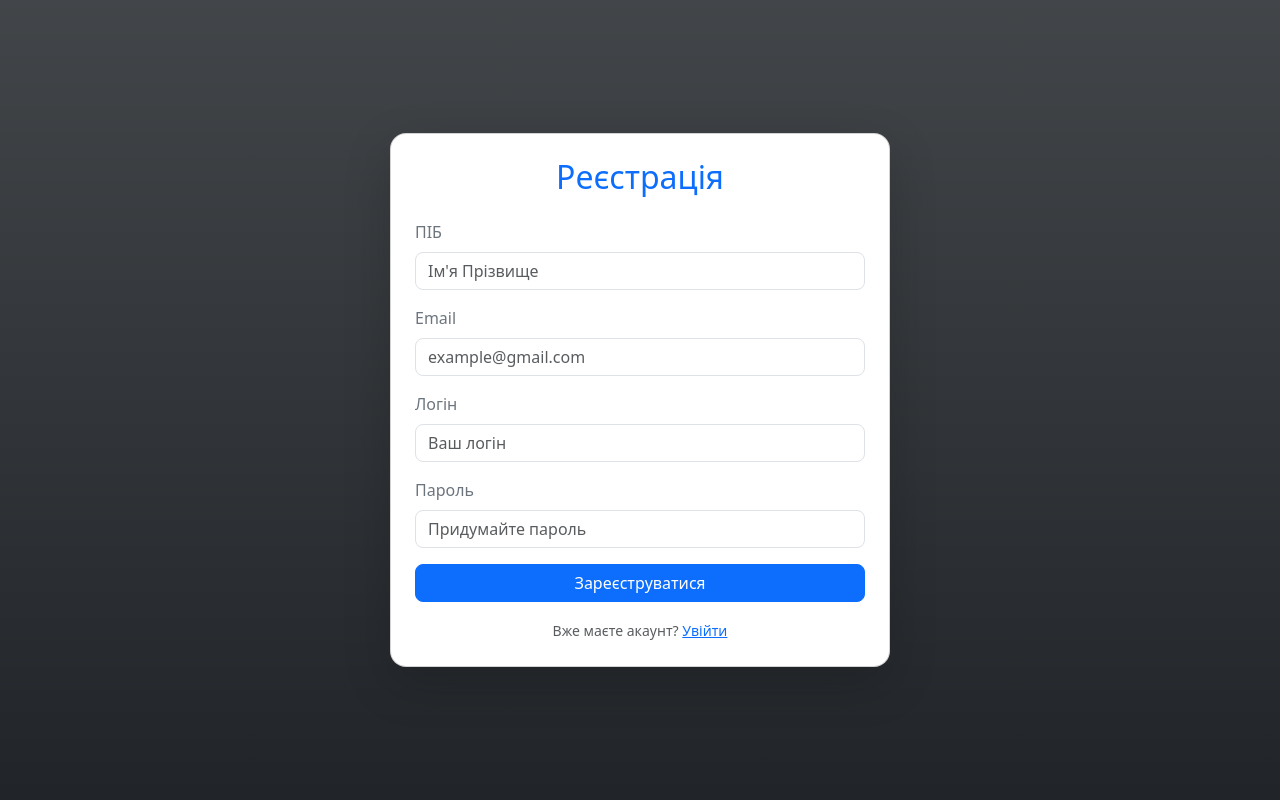
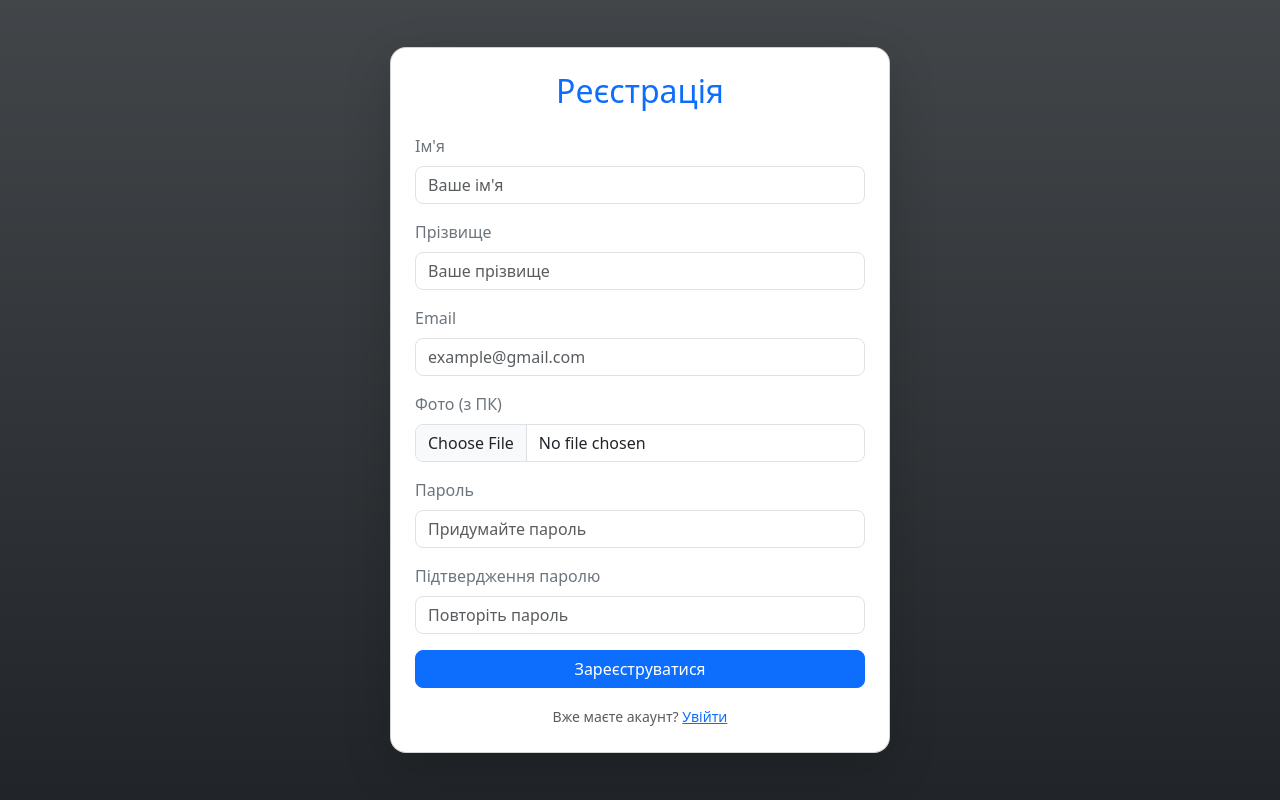
Before and after one commit to Mishkanchik/python-Django, a Django app: page /register/ in a window 1280 px wide. Shown: the part 56-856 px from the top of the page. Run offline with Django 5.2, Linux system fonts and the light colour scheme.

Commit message:
no rozumem

```diff
--- a/djangotutorial/mysite/settings.py
+++ b/djangotutorial/mysite/settings.py
@@ -11,6 +11,7 @@ https://docs.djangoproject.com/en/5.2/ref/settings/
 """
 
 from pathlib import Path
+import os
 
 # Build paths inside the project like this: BASE_DIR / 'subdir'.
 BASE_DIR = Path(__file__).resolve().parent.parent
@@ -38,6 +39,7 @@ INSTALLED_APPS = [
     'django.contrib.messages',
     'django.contrib.staticfiles',
     'polls.apps.PollsConfig',
+
 ]
 
 MIDDLEWARE = [
@@ -117,6 +119,10 @@ USE_I18N = True
 
 USE_TZ = True
 
+SESSION_COOKIE_AGE = 86400
+SESSION_EXPIRE_AT_BROWSER_CLOSE = False
+MEDIA_URL = '/media/'
+MEDIA_ROOT = os.path.join(BASE_DIR, 'media')
 
 # Static files (CSS, JavaScript, Images)
 # https://docs.djangoproject.com/en/5.2/howto/static-files/
--- a/djangotutorial/mysite/urls.py
+++ b/djangotutorial/mysite/urls.py
@@ -17,6 +17,9 @@ Including another URLconf
 from django.contrib import admin
 from django.urls import path
 from . import views
+from django.conf import settings
+from django.conf.urls.static import static
+
 
 urlpatterns = [
     path('', views.homepage, name='home'),
@@ -24,4 +27,5 @@ urlpatterns = [
     path('about/', views.about, name='about'),
     path('login/', views.login, name='login'),
     path('register/', views.register, name='register'),
+
 ]
--- a/djangotutorial/mysite/views.py
+++ b/djangotutorial/mysite/views.py
@@ -2,7 +2,7 @@ from django.http import HttpResponse
 from django.shortcuts import render
 
 def homepage(request):
-    return render(request, 'index.html')
+    return render(request, 'home.html')
 
 def about(request):
     return render(request, 'about.html')
--- /dev/null
+++ b/djangotutorial/package.json
@@ -0,0 +1,5 @@
+{
+  "devDependencies": {
+    "prettier": "^3.5.3"
+  }
+}
--- a/djangotutorial/polls/models.py
+++ b/djangotutorial/polls/models.py
@@ -1,5 +1,9 @@
 from django.db import models
-
+from django.contrib.auth.models import User
+from django.contrib.auth.models import AbstractUser
+from django.contrib.auth.models import Group, Permission
+from django import forms
+from django.contrib.auth.forms import UserCreationForm
 # Create your models here.
 class Question(models.Model):
     question_text = models.CharField(max_length=200)
--- a/djangotutorial/polls/views.py
+++ /dev/null
@@ -1,3 +0,0 @@
-from django.shortcuts import render
-
-# Create your views here.
--- /dev/null
+++ b/djangotutorial/templates/layout.html
@@ -0,0 +1,72 @@
+<!doctype html>
+<html lang="en">
+    <head>
+        <meta charset="UTF-8" />
+        <meta name="viewport" content="width=device-width, initial-scale=1.0" />
+
+        <title>Home Page</title>
+        <link
+            rel="stylesheet"
+            href="https://cdn.jsdelivr.net/npm/bootstrap@5.3.3/dist/css/bootstrap.min.css"
+        />
+    </head>
+    <body>
+        <header>
+            <nav class="navbar navbar-expand-lg navbar-dark bg-dark">
+                <div class="container-fluid">
+                    <a class="navbar-brand" href="#">Navbar</a>
+                    <button
+                        class="navbar-toggler"
+                        type="button"
+                        data-bs-toggle="collapse"
+                        data-bs-target="#navbarNav"
+                        aria-controls="navbarNav"
+                        aria-expanded="false"
+                        aria-label="Toggle navigation"
+                    >
+                        <span class="navbar-toggler-icon"></span>
+                    </button>
+                    <div class="collapse navbar-collapse" id="navbarNav">
+                        <ul class="navbar-nav" id="navbarLinks">
+                            <li class="nav-item">
+                                <a
+                                    class="nav-link {% if request.resolver_match.url_name == 'home' %}active{% endif %}"
+                                    href="{% url 'home' %}"
+                                    >Home</a
+                                >
+                            </li>
+                            <li class="nav-item">
+                                <a
+                                    class="nav-link {% if request.resolver_match.url_name == 'about' %}active{% endif %}"
+                                    href="{% url 'about' %}"
+                                    >About</a
+                                >
+                            </li>
+                            <li class="nav-item">
+                                <a
+                                    class="nav-link {% if request.resolver_match.url_name == 'login' %}active{% endif %}"
+                                    href="{% url 'login' %}"
+                                    >Login</a
+                                >
+                            </li>
+                            <li class="nav-item">
+                                <a
+                                    class="nav-link {% if request.resolver_match.url_name == 'register' %}active{% endif %}"
+                                    href="{% url 'register' %}"
+                                    >Register</a
+                                >
+                            </li>
+                        </ul>
+                    </div>
+                </div>
+            </nav>
+        </header>
+
+        <main
+            class="bg-dark bg-gradient d-flex align-items-center justify-content-center vh-100"
+        >
+            {% block content %} {% endblock %}
+        </main>
+        <script src="https://cdn.jsdelivr.net/npm/bootstrap@5.3.3/dist/js/bootstrap.bundle.min.js"></script>
+    </body>
+</html>
--- a/djangotutorial/templates/register.html
+++ b/djangotutorial/templates/register.html
@@ -1,57 +1,85 @@
-<!DOCTYPE html>
-<html lang="uk">
-<head>
-    <title>Реєстрація</title>
-
-    <link href="https://cdn.jsdelivr.net/npm/bootstrap@5.3.3/dist/css/bootstrap.min.css" rel="stylesheet">
-</head>
-<body>
-
-
-    <nav class="navbar navbar-expand-lg navbar-dark bg-dark">
-        <div class="container-fluid">
-            <a class="navbar-brand" href="#">Navbar</a>
-            <button class="navbar-toggler" data-bs-toggle="collapse" data-bs-target="#navbarNav">
-                <span class="navbar-toggler-icon"></span>
-            </button>
-            <div class="collapse navbar-collapse" id="navbarNav">
-                <ul class="navbar-nav" id="navbarLinks">
-                    <li class="nav-item"><a class="nav-link" href="/">Home</a></li>
-                    <li class="nav-item"><a class="nav-link " href="/about">About</a></li>
-                    <li class="nav-item"><a class="nav-link" href="/login">Login</a></li>
-                    <li class="nav-item"><a class="nav-link active" href="/register">Register</a></li>
-                </ul>
+{% extends 'layout.html' %} {% block content %}
+<div class="card shadow-lg rounded-4 p-4" style="max-width: 500px; width: 100%">
+    <h2 class="text-center text-primary mb-4">Реєстрація</h2>
+    <form method="post" enctype="multipart/form-data">
+        {% csrf_token %}
+        <div class="mb-3">
+            <label for="firstname" class="form-label text-secondary">Ім'я</label>
+            <input
+                type="text"
+                class="form-control rounded-3"
+                id="firstname"
+                name="firstname"
+                placeholder="Ваше ім'я"
+                required
+            />
         </div>
-        </div>
-    </nav>
-
-<main class="bg-dark bg-gradient d-flex align-items-center justify-content-center vh-100">
-<div class="card shadow-lg rounded-4 p-4" style="max-width: 500px; width: 100%;">
-    <h2 class="text-center text-primary mb-4">Реєстрація</h2>
-    <form>
         <div class="mb-3">
-        <label for="fullname" class="form-label text-secondary">ПІБ</label>
-        <input type="text" class="form-control rounded-3" id="fullname" placeholder="Ім'я Прізвище" required>
+            <label for="lastname" class="form-label text-secondary">Прізвище</label>
+            <input
+                type="text"
+                class="form-control rounded-3"
+                id="lastname"
+                name="lastname"
+                placeholder="Ваше прізвище"
+                required
+            />
         </div>
         <div class="mb-3">
             <label for="email" class="form-label text-secondary">Email</label>
-        <input type="email" class="form-control rounded-3" id="email" placeholder="example@gmail.com" required>
+            <input
+                type="email"
+                class="form-control rounded-3"
+                id="email"
+                name="email"
+                placeholder="example@gmail.com"
+                required
+            />
         </div>
         <div class="mb-3">
-        <label for="username" class="form-label text-secondary">Логін</label>
-        <input type="text" class="form-control rounded-3" id="username" placeholder="Ваш логін" required>
+            <label for="image" class="form-label text-secondary">Фото (з ПК)</label>
+            <input
+                type="file"
+                class="form-control rounded-3"
+                id="image"
+                name="image"
+                accept="image/*"
+                required
+            />
         </div>
         <div class="mb-3">
             <label for="password" class="form-label text-secondary">Пароль</label>
-        <input type="password" class="form-control rounded-3" id="password" placeholder="Придумайте пароль" required>
+            <input
+                type="password"
+                class="form-control rounded-3"
+                id="password"
+                name="password"
+                placeholder="Придумайте пароль"
+                required
+            />
         </div>
-      <button type="submit" class="btn btn-primary w-100 rounded-3">Зареєструватися</button>
+        <div class="mb-3">
+            <label for="confirmpassword" class="form-label text-secondary"
+                >Підтвердження паролю</label
+            >
+            <input
+                type="password"
+                class="form-control rounded-3"
+                id="confirmpassword"
+                name="confirmpassword"
+                placeholder="Повторіть пароль"
+                required
+            />
+        </div>
+        <button type="submit" class="btn btn-primary w-100 rounded-3">
+            Зареєструватися
+        </button>
     </form>
     <div class="text-center mt-3">
-      <small class="text-muted">Вже маєте акаунт? <a href="index.html" class="link-primary">Увійти</a></small>
+        <small class="text-muted"
+            >Вже маєте акаунт?
+            <a href="index.html" class="link-primary">Увійти</a></small
+        >
     </div>
 </div>
-</main>
-    <script src="https://cdn.jsdelivr.net/npm/bootstrap@5.3.3/dist/js/bootstrap.bundle.min.js"></script>
-</body>
-</html>
+{% endblock %}
```
Also changed, not shown: djangotutorial/polls/forms.py (added, +14 -0 lines), djangotutorial/templates/about.html (+4 -28 lines), djangotutorial/templates/home.html (added, +14 -0 lines), djangotutorial/templates/index.html (deleted, +0 -50 lines), djangotutorial/templates/login.html (+4 -32 lines), djangotutorial/package-lock.json (added), djangotutorial/templates/profile.html (added), 2 other files. Lines whose indentation alone changed are shown as unchanged.
